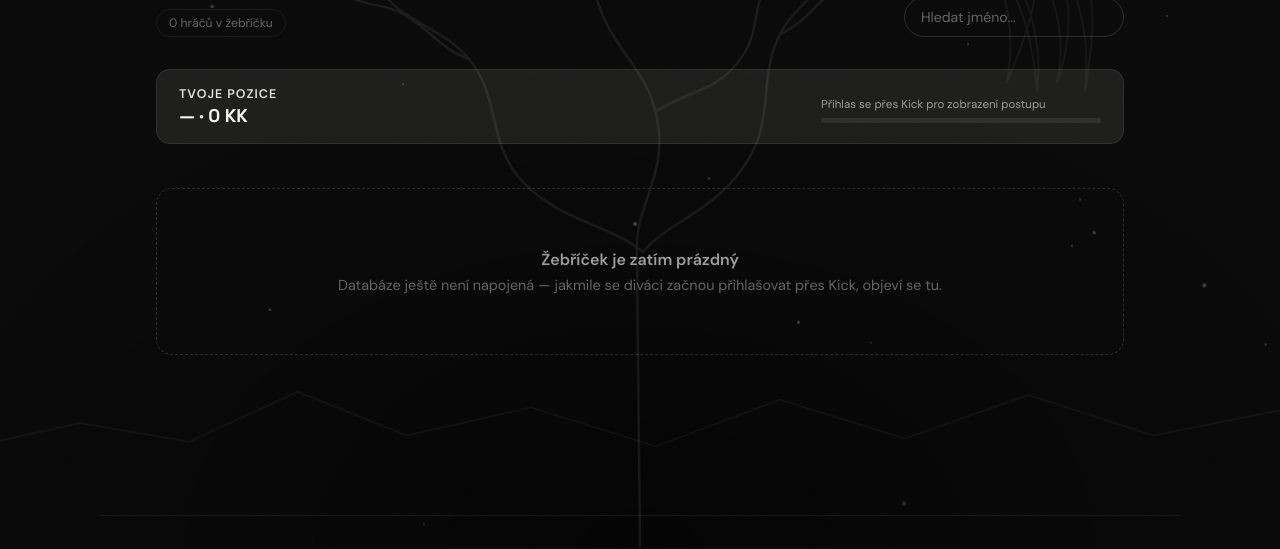
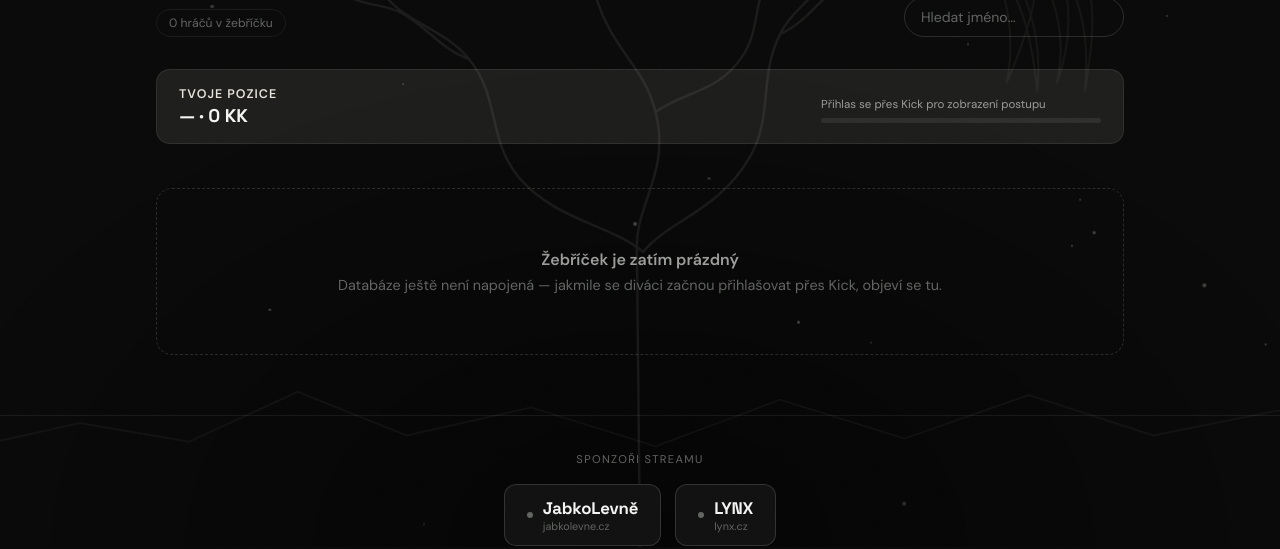
Before and after one commit to badorcauahoj-ai/stranka, a website: page public/index.html in a window 1280 px wide. Shown: the part 253-802 px from the top of the page. Drawn offline with Linux system fonts and the light colour scheme; no server answers.

Commit message:
Add files via upload

```diff
--- a/public/css/style.css
+++ b/public/css/style.css
@@ -240,3 +240,18 @@
 
   footer{margin-top:100px;border-top:1px solid var(--line);padding:36px clamp(20px,6vw,56px) 46px;display:flex;justify-content:space-between;flex-wrap:wrap;gap:16px;color:var(--text-2);font-size:.8rem;max-width:1080px;margin-left:auto;margin-right:auto;}
   footer a:hover{color:var(--text-0);}
+
+  .sponsor-strip{
+    border-top:1px solid var(--line);margin-top:0;padding:36px 20px 10px;
+    display:flex;flex-direction:column;align-items:center;gap:18px;
+  }
+  .sponsor-label{font-size:.7rem;letter-spacing:.12em;text-transform:uppercase;color:var(--text-2);}
+  .sponsor-row{display:flex;flex-wrap:wrap;justify-content:center;align-items:center;gap:14px;}
+  .sponsor-badge{
+    display:flex;align-items:center;gap:10px;padding:12px 22px;border:1px solid var(--line-strong);
+    border-radius:12px;background:var(--bg-1);text-decoration:none;transition:border-color .2s,transform .2s;
+  }
+  .sponsor-badge:hover{border-color:var(--text-1);transform:translateY(-2px);}
+  .sponsor-mark{font-family:'Space Grotesk',sans-serif;font-weight:700;font-size:1.05rem;color:var(--text-0);letter-spacing:-.01em;}
+  .sponsor-sub{font-size:.68rem;color:var(--text-2);}
+  .sponsor-dot{width:6px;height:6px;border-radius:50%;background:var(--text-2);}
--- a/public/index.html
+++ b/public/index.html
@@ -5,6 +5,11 @@
 <meta name="viewport" content="width=device-width, initial-scale=1" />
 <title>tyblaho69 · KK žebříček</title>
 <meta name="theme-color" content="#0a0a0a" />
+<link rel="icon" href="/favicon.ico" sizes="any">
+<link rel="icon" type="image/png" sizes="32x32" href="/icons/icon-32.png">
+<link rel="icon" type="image/png" sizes="16x16" href="/icons/icon-16.png">
+<link rel="apple-touch-icon" sizes="180x180" href="/icons/icon-180.png">
+<link rel="icon" type="image/png" sizes="192x192" href="/icons/icon-192.png">
 <link rel="preconnect" href="https://fonts.googleapis.com">
 <link rel="preconnect" href="https://fonts.gstatic.com" crossorigin>
 <link href="https://fonts.googleapis.com/css2?family=Bebas+Neue&family=Space+Grotesk:wght@400;500;600;700&family=DM+Sans:ital,wght@0,400;0,500;0,600;1,400&display=swap" rel="stylesheet">
@@ -185,6 +190,26 @@
 
 </main>
 
+<div class="sponsor-strip">
+  <div class="sponsor-label">Sponzoři streamu</div>
+  <div class="sponsor-row">
+    <a class="sponsor-badge" href="https://www.jabkolevne.cz" target="_blank" rel="noopener">
+      <span class="sponsor-dot"></span>
+      <div>
+        <div class="sponsor-mark">JabkoLevně</div>
+        <div class="sponsor-sub">jabkolevne.cz</div>
+      </div>
+    </a>
+    <a class="sponsor-badge" href="https://www.lynx.cz" target="_blank" rel="noopener">
+      <span class="sponsor-dot"></span>
+      <div>
+        <div class="sponsor-mark">LYNX</div>
+        <div class="sponsor-sub">lynx.cz</div>
+      </div>
+    </a>
+  </div>
+</div>
+
 <footer>
   <div>© 2026 <strong style="color:var(--text-0)">tyblaho69</strong> · KK žebříček</div>
   <div style="display:flex;gap:20px;">
```
Also changed, not shown: public/favicon.ico (added), public/icons/icon-16.png (added), public/icons/icon-180.png (added), public/icons/icon-192.png (added), public/icons/icon-32.png (added), public/icons/icon-48.png (added), public/icons/icon-512.png (added).
